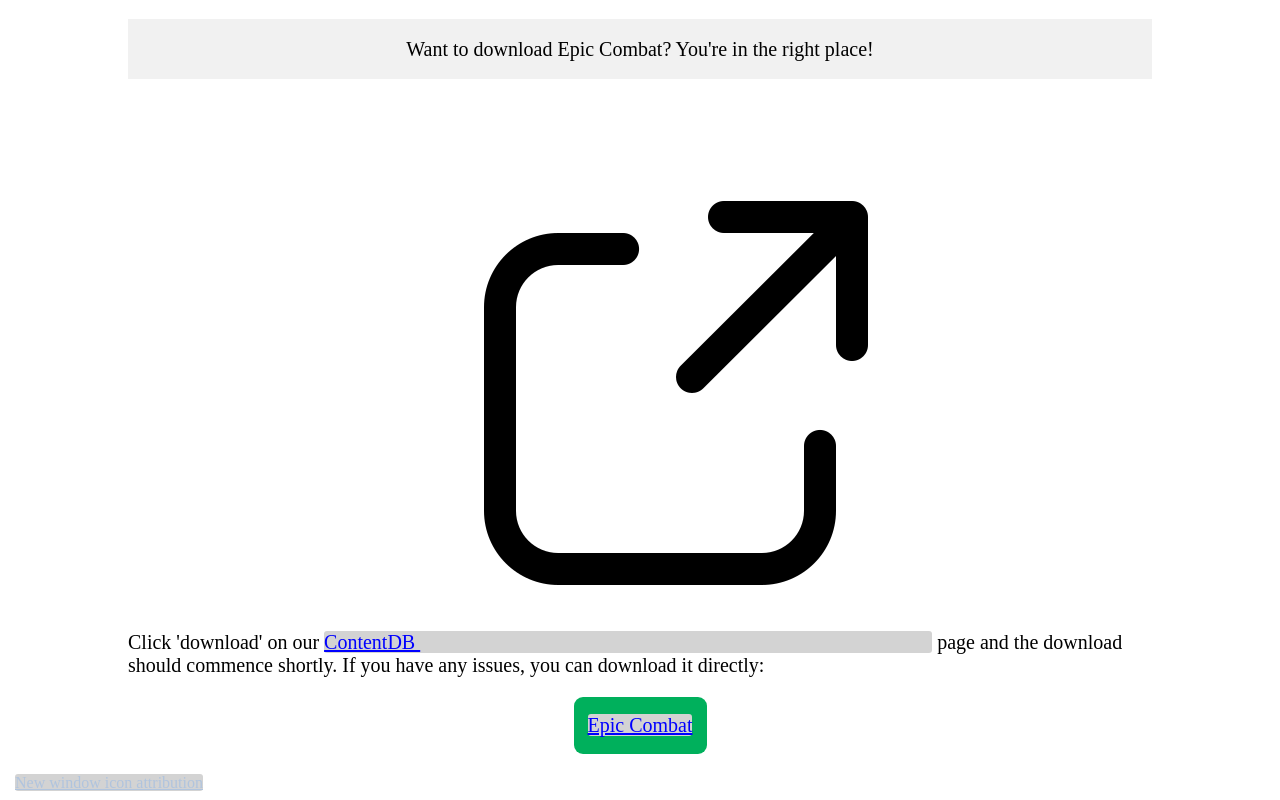
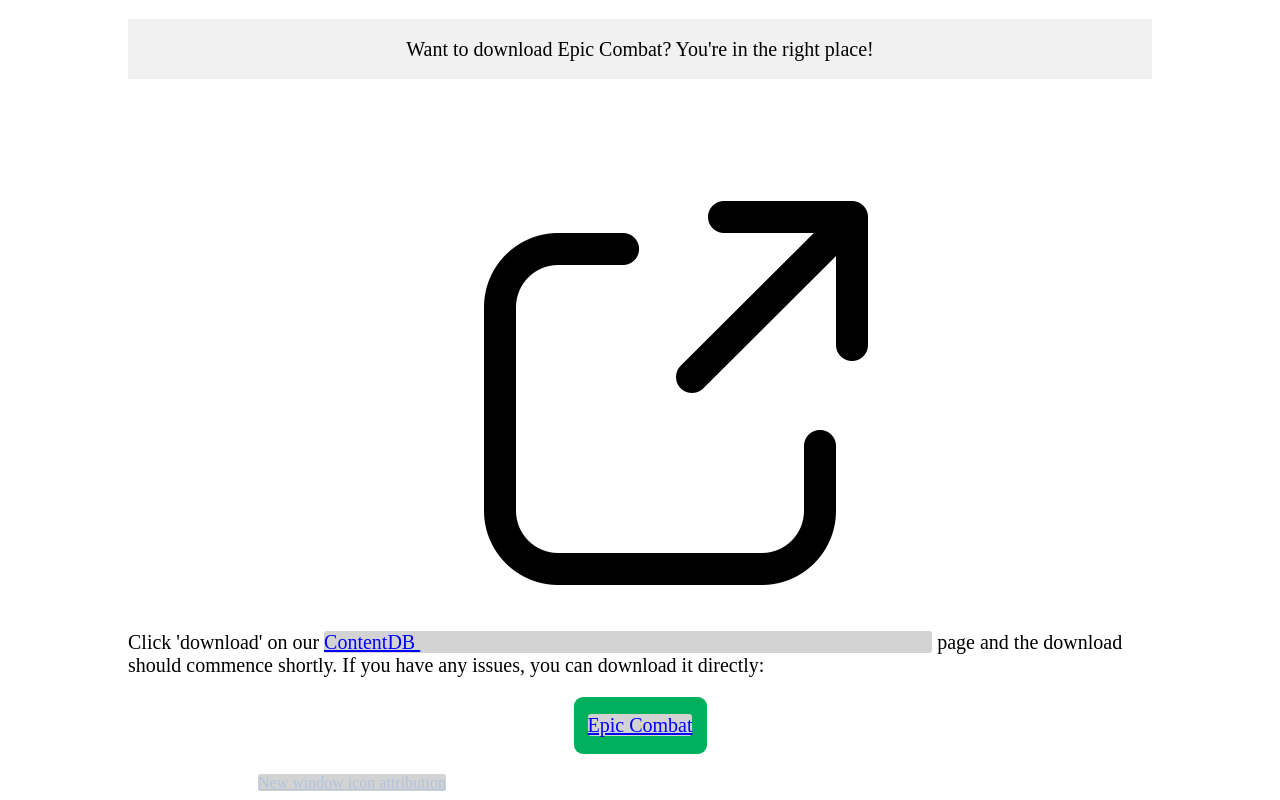
Before and after one commit to blockyplayer/blockyplayer.github.io, a plain HTML site: page download.html in a window 1280 px wide. Shown: the part 341-1141 px from the top of the page. Drawn offline with Linux system fonts and the light colour scheme; a web font is replaced by a local one.

Commit message:
Update styles.css

```diff
--- a/styles.css
+++ b/styles.css
@@ -115,8 +115,7 @@
 }
 
 .attribution {
-    bottom: 0;
-    color: lightsteelblue;
-    margin: 7px;
-
+    bottom: 0 !important;
+    color: lightsteelblue !important;
+    margin: 250px !important;
 }
```
